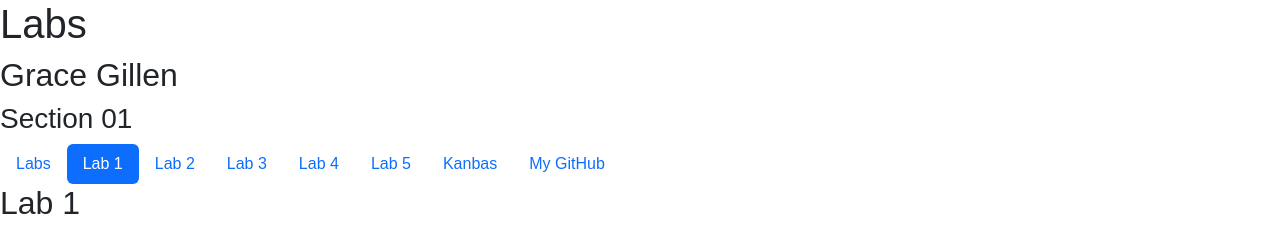
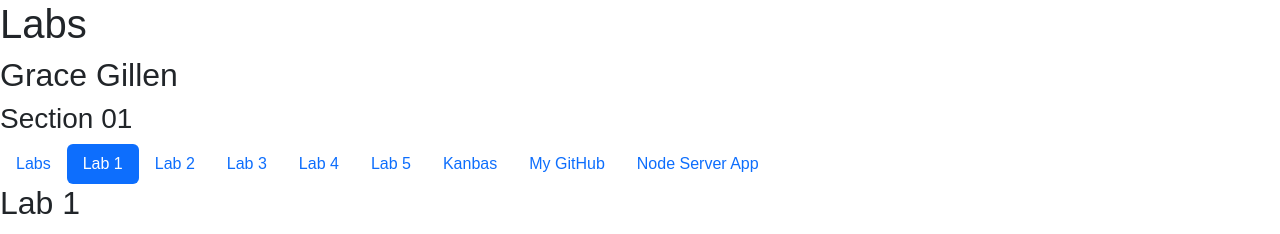
Before and after one commit to gigigillen/kanbas-react-web-app, a React (Create React App) app: page /#/Labs/Lab1 in a window 1280 px wide. Shown: the top 234 px of the page. Built offline with nearby package versions, Linux system fonts and the light colour scheme; no server answers.

Commit message:
add additional git link

```diff
--- a/src/Labs/TOC.tsx
+++ b/src/Labs/TOC.tsx
@@ -48,6 +48,11 @@
           My GitHub
         </a>
       </li>
+      <li className="nav-item">
+        <a id="wd-k" href="https://github.com/gigigillen/kanbas-node-server-app" className="nav-link">
+          Node Server App
+        </a>
+      </li>
     </ul>
   );
 }
```
